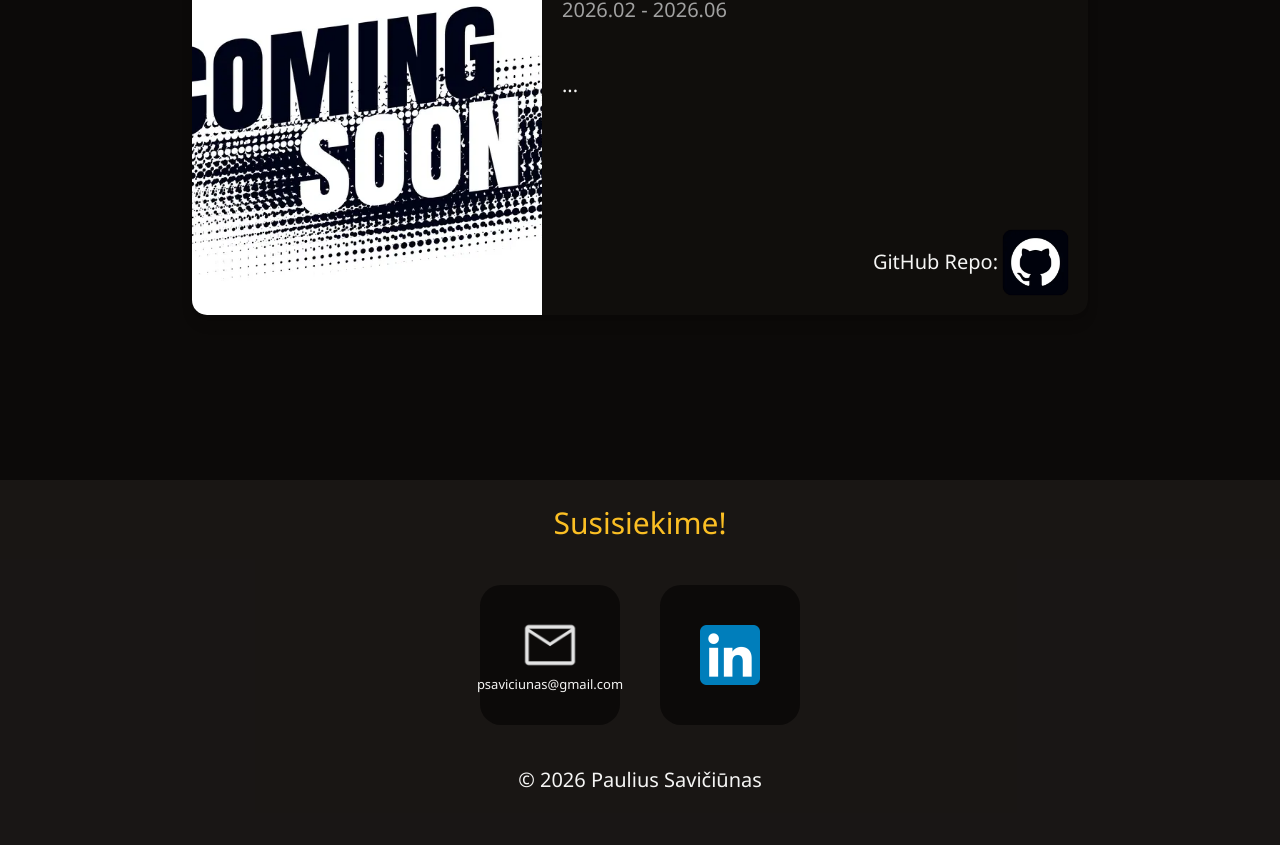
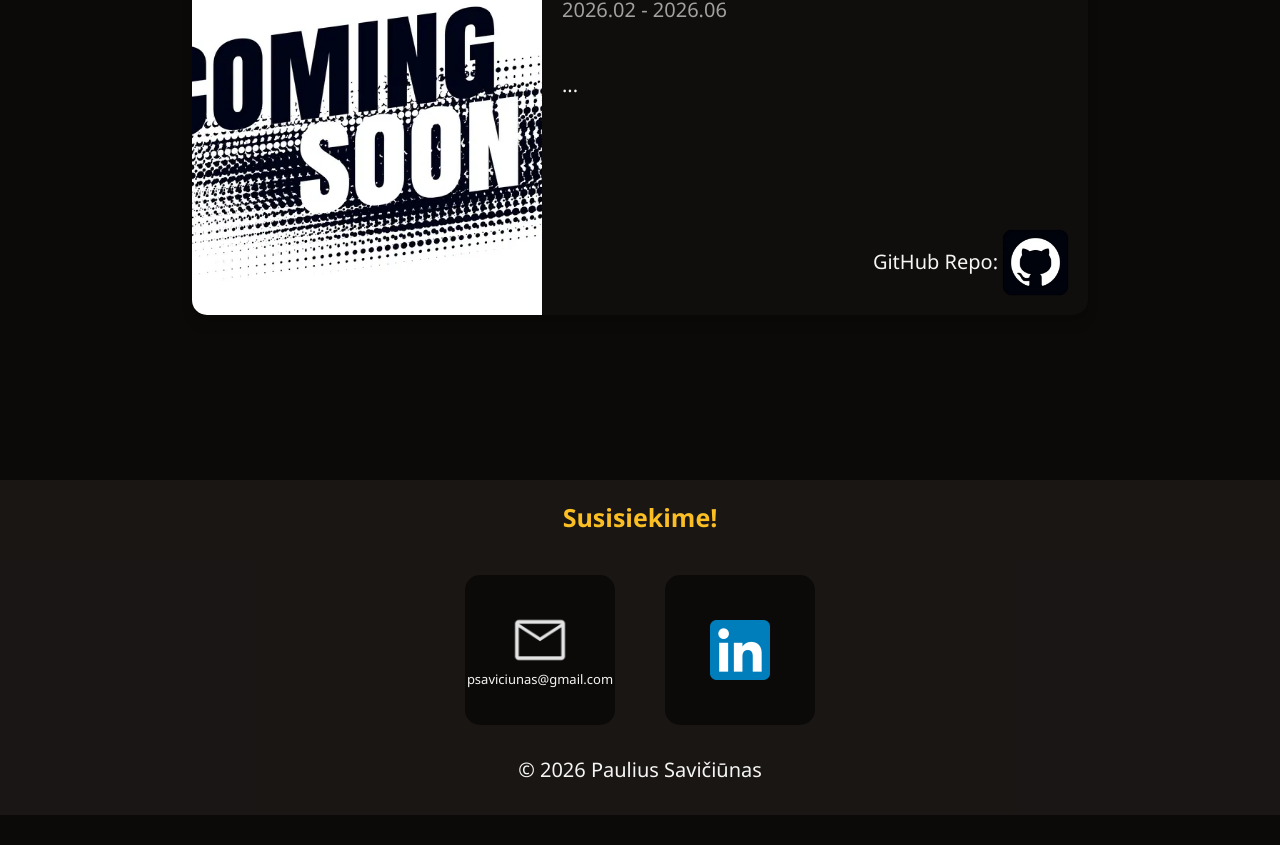
Before and after one commit to 45SaviciunasPaulius/ps_vercel_portfolio, a React (Vite) app: page / in a window 1280 px wide. Shown: the part 4522-5367 px from the top of the page. After the commit the page ends 5337 px from the top, so only its background shows below. Built offline with nearby package versions, Linux system fonts and the light colour scheme.

Commit message:
finishing tailwind

```diff
--- a/src/App.css
+++ b/src/App.css
@@ -22,51 +22,3 @@ body {
   background-color: #0c0a09;
   min-height: 100vh;
 }
-
-
-.ContactContainer {
-  background-color: #1c1917d2;
-  width: 100%;
-}
-
-.Contacts {
-  display: flex;
-  flex-direction: row;
-  flex-wrap: wrap;
-  align-items: center;
-  justify-content: center;
-}
-
-.Contacts img {
-  max-width: 60px;
-}
-
-.ContactContainer h1 {
-  color: #fbbf24;
-  font-size: 30px;
-  text-align: center;
-  padding: 20px;
-}
-
-.Contacts a {
-  background-color: #0c0a09;
-  border-radius: 15%;
-  padding: 15px;
-  display: flex;
-  flex-direction: column;
-  align-items: center;
-  justify-content: center;
-  margin: 1em;
-  width: 140px;
-  height: 140px;
-}
-
-.Contacts p {
-  font-size: small;
-}
-
-.Footer {
-  padding-top: 20px;
-  padding-bottom: 50px;
-  text-align: center;
-}
--- a/src/components/Contacts.jsx
+++ b/src/components/Contacts.jsx
@@ -14,28 +14,39 @@ export default function Contacts() {
 
   return (
     <motion.div
-      className="ContactContainer"
+      className="bg-secondary grid grid-row-2 grid-col-1 justify-center text-center"
       id="Contacts"
       initial={{ y: 50, opacity: 0 }}
       whileInView={{ y: 0, opacity: 1 }}
       transition={{ duration: 0.4, ease: "easeIn" }}
     >
-      <h1>{contacts.Heading}</h1>
-      <div className="Contacts">
-        <motion.a whileHover={{ scale: 1.1 }} href={"mailto:" + contacts.Email}>
-          <img src={mailLogo} alt="mail" />
-          <p>{contacts.Email}</p>
+      <h1 className="text-heading my-4 font-bold text-xl">
+        {contacts.Heading}
+      </h1>
+      <div className="flex flex-wrap gap-10 mt-4 justify-center items-center">
+        <motion.a
+          className="bg-primary w-30 h-30 flex flex-col justify-center items-center rounded-xl"
+          whileHover={{ scale: 1.1 }}
+          href={"mailto:" + contacts.Email}
+        >
+          <img className="w-12 flex self-center" src={mailLogo} alt="mail" />
+          <p className="text-[13px]">{contacts.Email}</p>
         </motion.a>
 
         <motion.a
+          className="bg-primary w-30 h-30 flex flex-col justify-center items-center rounded-xl"
           whileHover={{ scale: 1.1 }}
           href="https://www.linkedin.com/in/pauliussav/"
           target="_blank"
         >
-          <img src={linkedLogo} alt="linkedIn" />
+          <img
+            className="w-12 flex self-center"
+            src={linkedLogo}
+            alt="linkedIn"
+          />
         </motion.a>
       </div>
-      <div className="Footer">© 2026 Paulius Savičiūnas</div>
+      <div className="my-6">© 2026 Paulius Savičiūnas</div>
     </motion.div>
   );
 }
--- a/src/components/Projects.jsx
+++ b/src/components/Projects.jsx
@@ -71,7 +71,7 @@ export default function Projects() {
   const [openThird, setOpenThird] = useState(false);
 
   return (
-    <div className="flex flex-col items-center my-30">
+    <div className="flex flex-col items-center my-30" id="Projects">
       <h1 className="mx-5 text-heading font-bold text-xl mb-7">
         {projects.heading}
       </h1>
```
